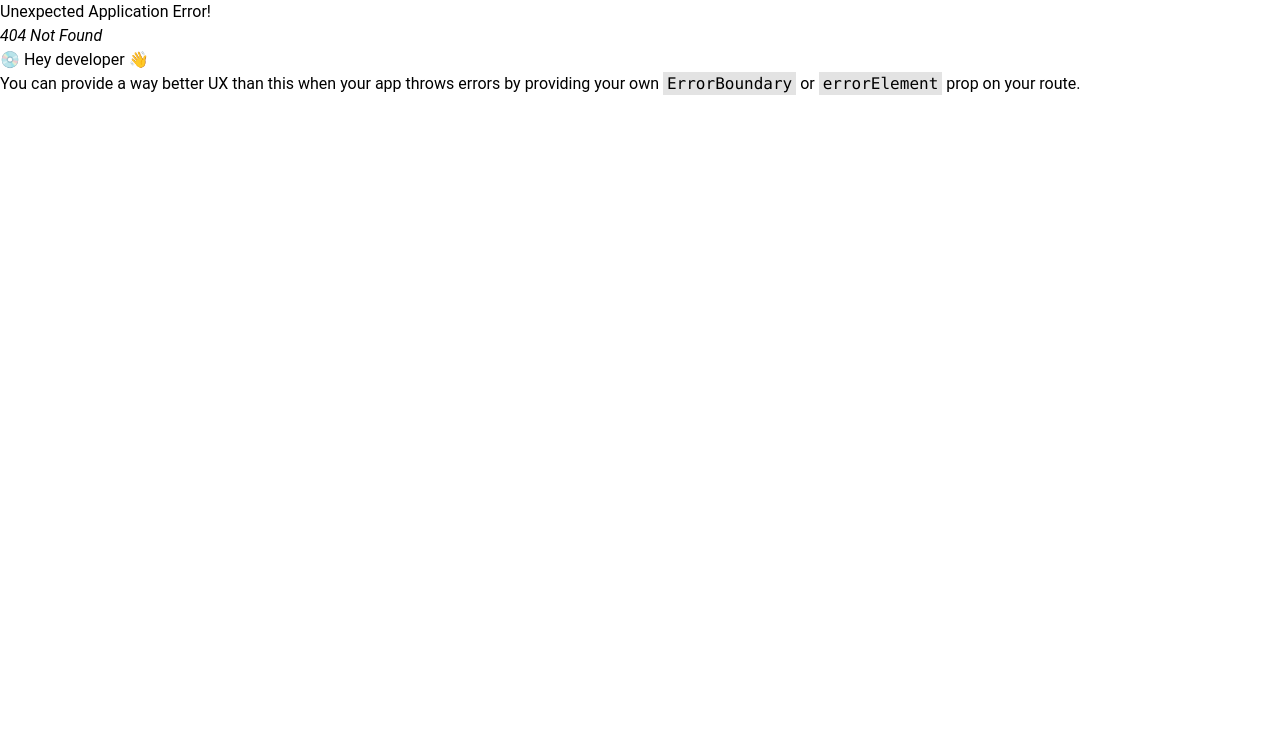
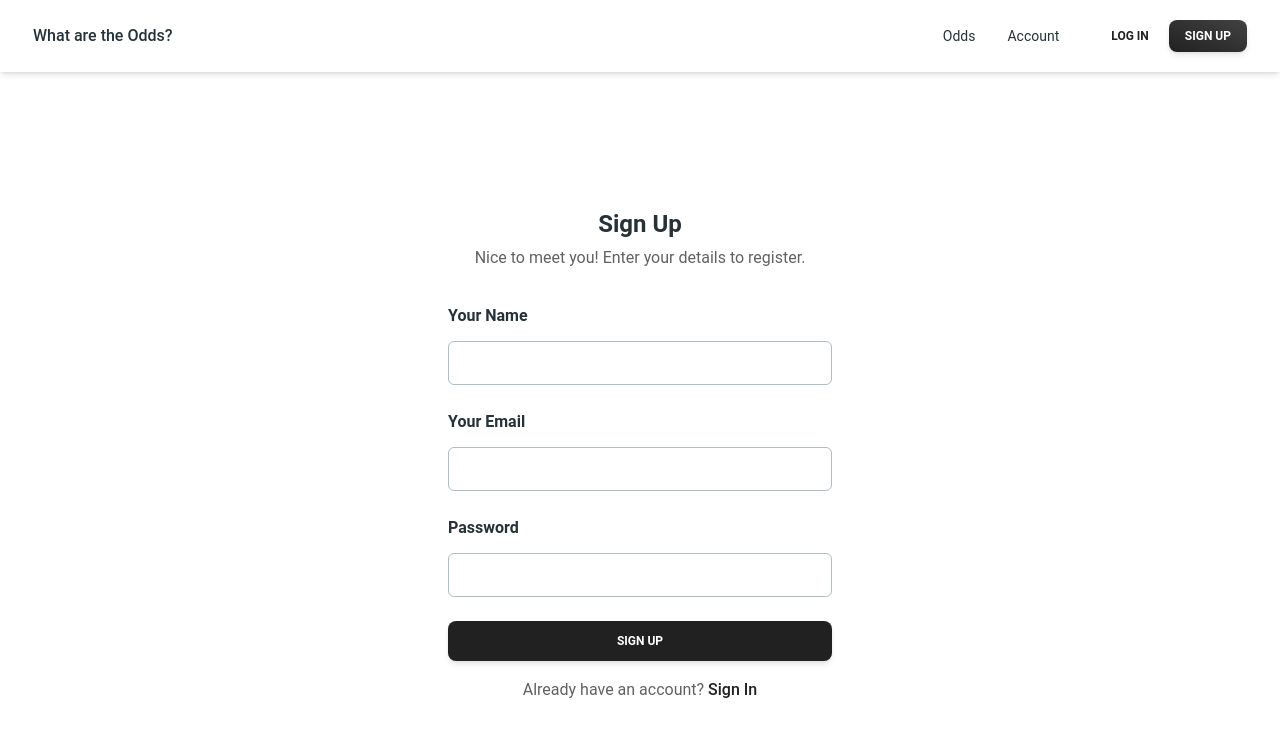
Before and after one commit to markcurtiss720/What-are-the-Odds, a React (Vite) app in the folder client/: page /signup in a window 1280 px wide. Before the commit this address had no page. Shown: the top 736 px of the page. Built offline with nearby package versions, Linux system fonts and the light colour scheme.

Commit message:
add login and registration pages, clean hero

```diff
--- a/client/src/components/Hero.jsx
+++ b/client/src/components/Hero.jsx
@@ -11,26 +11,18 @@
           <img
             alt="nature"
             className="h-[32rem] w-full object-cover object-center"
-            src="https://images.unsplash.com/photo-1485470733090-0aae1788d5af?ixlib=rb-4.0.3&ixid=MnwxMjA3fDB8MHxwaG90by1wYWdlfHx8fGVufDB8fHx8&auto=format&fit=crop&w=2717&q=80"
+            src="https://www.mountainjackpot.com/wp-content/uploads/2021/02/sports-betting-1000x499-1.jpg"
           />
         </Card>
-        <Typography variant="h2" color="blue-gray" className="mb-2">
-          What is Material Tailwind
+        <Typography variant="h2" color="blue-gray" className="mb-2 text-center">
+          What are the Odds?
         </Typography>
         <Typography color="gray" className="font-normal">
-          Can you help me out? you will get a lot of free exposure doing this
-          can my website be in english?. There is too much white space do less
-          with more, so that will be a conversation piece can you rework to make
-          the pizza look more delicious other agencies charge much lesser can
-          you make the blue bluer?. I think we need to start from scratch can my
-          website be in english?, yet make it sexy i&apos;ll pay you in a week
-          we don&apos;t need to pay upfront i hope you understand can you make
-          it stand out more?. Make the font bigger can you help me out? you will
-          get a lot of free exposure doing this that&apos;s going to be a chunk
-          of change other agencies charge much lesser. Are you busy this
-          weekend? I have a new project with a tight deadline that&apos;s going
-          to be a chunk of change. There are more projects lined up charge extra
-          the next time.
+            Your one stop shop for finding <span className="font-bold">ALL </span>
+            of the odds for your favorite basketball games, all in one place! Whether
+            you want to see the lines from Vegas' big sportsbooks like Ceasars or MGM,
+            or an online sportsbook like Fanduel or Draftkings, you can find
+            and compare odds to be most informed bettor possible with What are the Odds.
         </Typography>
       </div>
     )
--- a/client/src/components/Nav.jsx
+++ b/client/src/components/Nav.jsx
@@ -43,12 +43,11 @@
   );
 
   return (
-    <div className="-m-6 max-h-[768px] w-[calc(100%+48px)] overflow-scroll">
       <Navbar className="fixed top-0 z-10 h-max max-w-full rounded-none px-4 py-2 lg:px-8 lg:py-4">
         <div className="flex items-center justify-between text-blue-gray-900">
           <Typography
             as="a"
-            href="#"
+            href="/"
             className="mr-4 cursor-pointer py-1.5 font-medium"
           >
             What are the Odds?
@@ -56,6 +55,7 @@
           <div className="flex items-center gap-4">
             <div className="mr-4 hidden lg:block">{navList}</div>
             <div className="flex items-center gap-x-1">
+            <a href="/login">
               <Button
                 variant="text"
                 size="sm"
@@ -63,6 +63,8 @@
               >
                 <span>Log In</span>
               </Button>
+            </a>
+            <a href="signup">
               <Button
                 variant="gradient"
                 size="sm"
@@ -70,6 +72,7 @@
               >
                 <span>Sign up</span>
               </Button>
+            </a>
             </div>
             <IconButton
               variant="text"
@@ -113,15 +116,18 @@
         <MobileNav open={openNav}>
           {navList}
           <div className="flex items-center gap-x-1">
+            <a href="/login">
             <Button fullWidth variant="text" size="sm" className="">
               <span>Log In</span>
             </Button>
+            </a>
+            <a href="/signup">
             <Button fullWidth variant="gradient" size="sm" className="">
-              <span>Sign in</span>
+              <span>Sign up</span>
             </Button>
+            </a>
           </div>
         </MobileNav>
       </Navbar>
-    </div>
   );
 }
--- a/client/src/components/SignIn.jsx
+++ b/client/src/components/SignIn.jsx
@@ -11,7 +11,7 @@
 
   export default function SignIn() {
     return (
-    <div className="flex mt-20 flex-col justify-center items-center">
+    <div className="flex mt-52 flex-col justify-center items-center">
       <Card className="w-96">
         <CardHeader
           variant="gradient"
@@ -37,7 +37,7 @@
             Don&apos;t have an account?
             <Typography
               as="a"
-              href="#signup"
+              href="/signup"
               variant="small"
               color="blue-gray"
               className="ml-1 font-bold"
--- /dev/null
+++ b/client/src/components/SignUp.jsx
@@ -0,0 +1,67 @@
+import {
+    Card,
+    Input,
+    Checkbox,
+    Button,
+    Typography,
+  } from "@material-tailwind/react";
+
+  export default function SignUp() {
+    return (
+       <Card className="flex mt-52 flex-col justify-center items-center" color="transparent" shadow={false}>
+        <Typography variant="h4" color="blue-gray">
+          Sign Up
+        </Typography>
+        <Typography color="gray" className="mt-1 font-normal">
+          Nice to meet you! Enter your details to register.
+        </Typography>
+        <form className="mt-8 mb-2 w-80 max-w-screen-lg sm:w-96">
+          <div className="mb-1 flex flex-col gap-6">
+            <Typography variant="h6" color="blue-gray" className="-mb-3">
+              Your Name
+            </Typography>
+            <Input
+              size="lg"
+              placeholder="name@mail.com"
+              className=" !border-t-blue-gray-200 focus:!border-t-gray-900"
+              labelProps={{
+                className: "before:content-none after:content-none",
+              }}
+            />
+            <Typography variant="h6" color="blue-gray" className="-mb-3">
+              Your Email
+            </Typography>
+            <Input
+              size="lg"
+              placeholder="name@mail.com"
+              className=" !border-t-blue-gray-200 focus:!border-t-gray-900"
+              labelProps={{
+                className: "before:content-none after:content-none",
+              }}
+            />
+            <Typography variant="h6" color="blue-gray" className="-mb-3">
+              Password
+            </Typography>
+            <Input
+              type="password"
+              size="lg"
+              placeholder="********"
+              className=" !border-t-blue-gray-200 focus:!border-t-gray-900"
+              labelProps={{
+                className: "before:content-none after:content-none",
+              }}
+            />
+          </div>
+          <Button className="mt-6" fullWidth>
+            sign up
+          </Button>
+          <Typography color="gray" className="mt-4 text-center font-normal">
+            Already have an account?{" "}
+            <a href="/login" className="font-medium text-gray-900">
+              Sign In
+            </a>
+          </Typography>
+        </form>
+      </Card>
+    );
+  }
--- /dev/null
+++ b/client/src/pages/LogIn.jsx
@@ -0,0 +1,9 @@
+import React from "react";
+import Nav from "../components/Nav.jsx"
+import SignIn from "../components/SignIn.jsx";
+
+export default function LogIn() {
+    return (
+        <SignIn/>
+    )
+}
--- /dev/null
+++ b/client/src/pages/Register.jsx
@@ -0,0 +1,8 @@
+import React from "react";
+import SignUp from "../components/SignUp";
+
+export default function Register() {
+    return(
+        <SignUp/>
+    )
+}
```
Also changed, not shown: client/src/main.jsx (+11 -1 lines).
